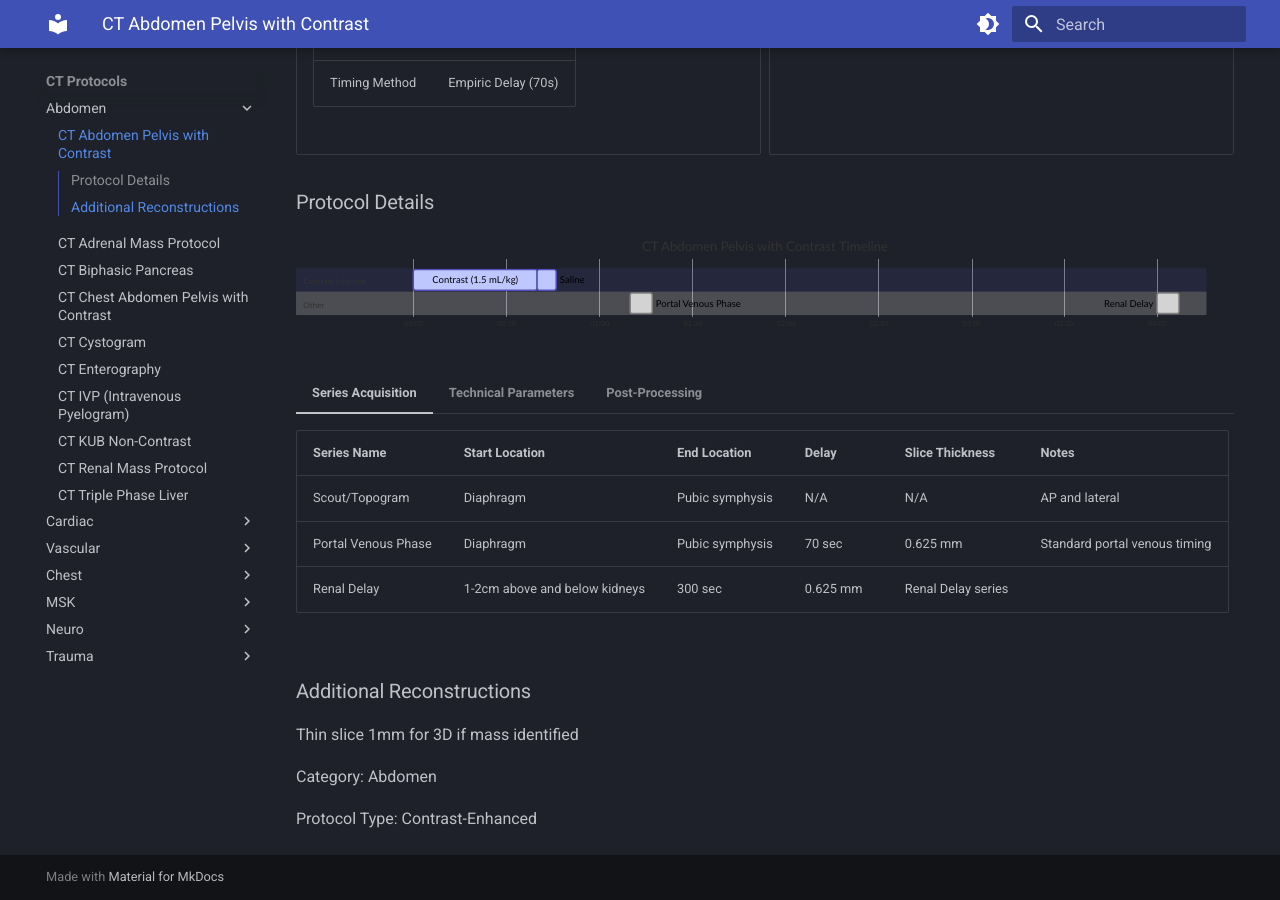
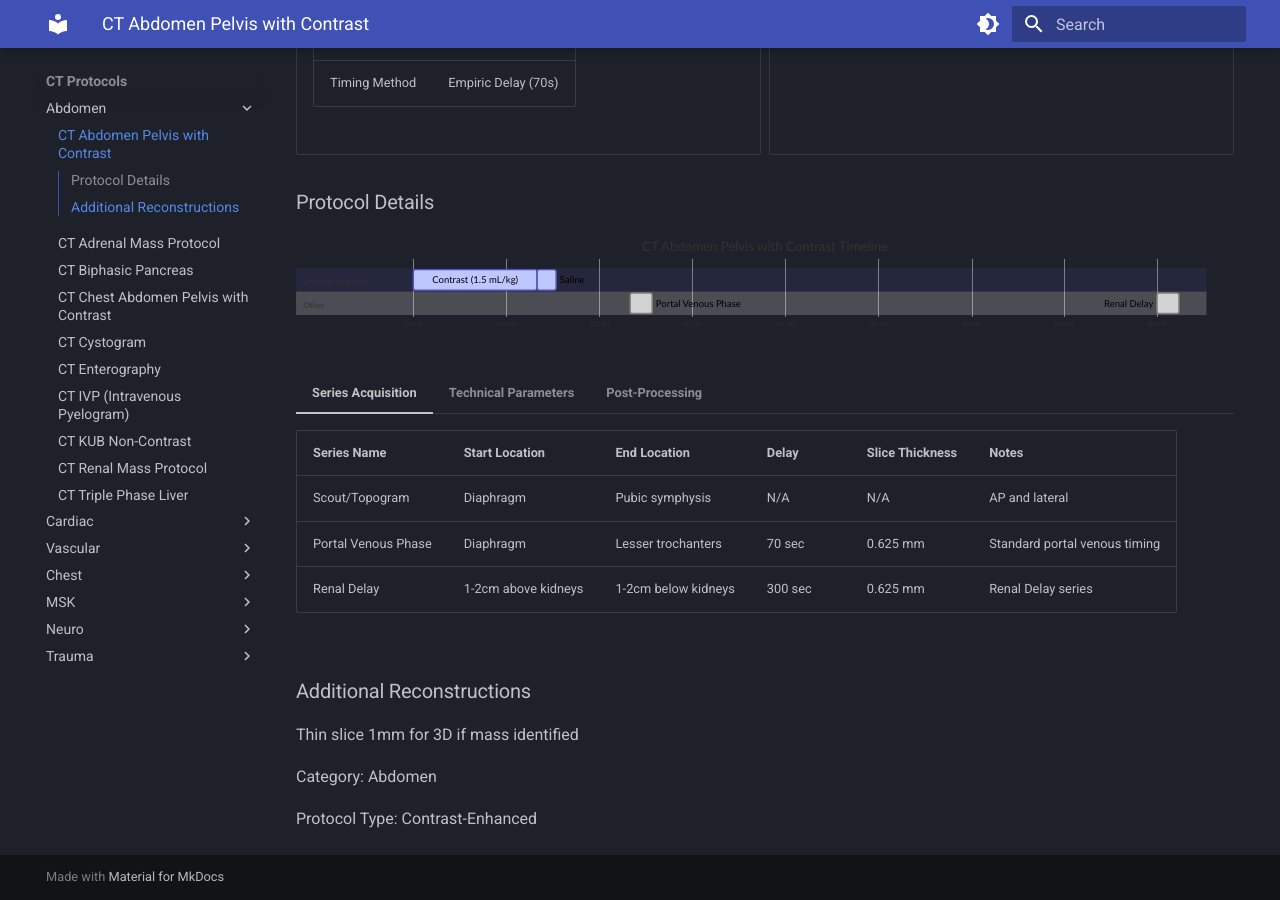
Before and after one commit to dfergs93/radiology-protocols, an MkDocs documentation site: the page built from docs/ct/abdomen/ct-abdomen-pelvis-with-contrast.md, in a window 1280 px wide and 900 px high, scrolled down 997 px. Built offline with MkDocs 1.6.1 and Material for MkDocs 9.7.7, drawn with Linux system fonts in a browser that asks for light colours.

Commit message:
fixed series acq table

```diff
--- a/docs/ct/abdomen/ct-abdomen-pelvis-with-contrast.md
+++ b/docs/ct/abdomen/ct-abdomen-pelvis-with-contrast.md
@@ -109,8 +109,8 @@
     | Series Name | Start Location | End Location | Delay | Slice Thickness | Notes |
     |:------------|:---------------|:-------------|:------|:----------------|:------|
     | Scout/Topogram | Diaphragm | Pubic symphysis | N/A | N/A | AP and lateral |
-    | Portal Venous Phase | Diaphragm | Pubic symphysis | 70 sec | 0.625 mm | Standard portal venous timing |
-    | Renal Delay | 1-2cm above and below kidneys | 300 sec | 0.625 mm | Renal Delay series |
+    | Portal Venous Phase | Diaphragm | Lesser trochanters | 70 sec | 0.625 mm | Standard portal venous timing |
+    | Renal Delay | 1-2cm above kidneys | 1-2cm below kidneys | 300 sec | 0.625 mm | Renal Delay series |
 
 === "Technical Parameters"
 
```
Also changed, not shown: docs/ct/abdomen/ct-chest-abdomen-pelvis-with-contrast.md (+1 -1 lines), docs/ct/abdomen/ct-enterography.md (+1 -1 lines).
